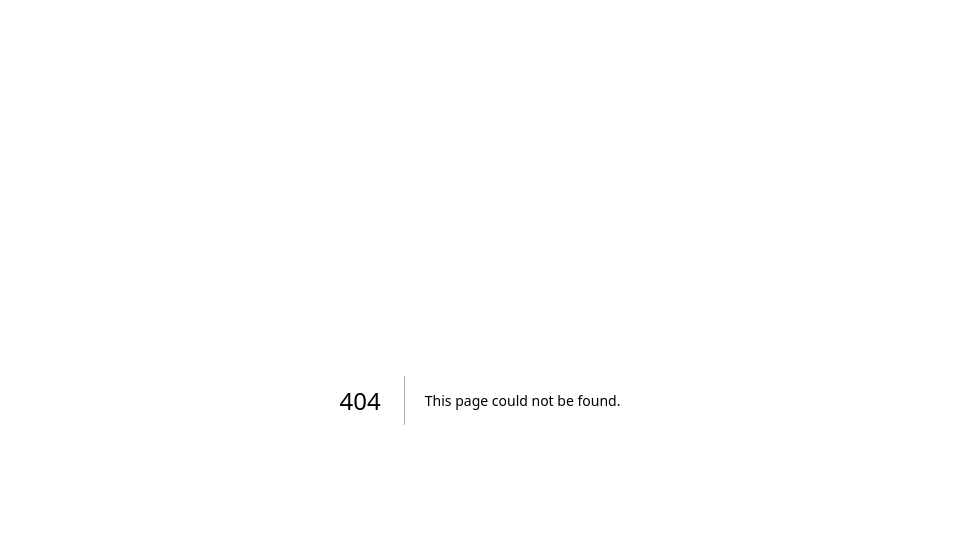
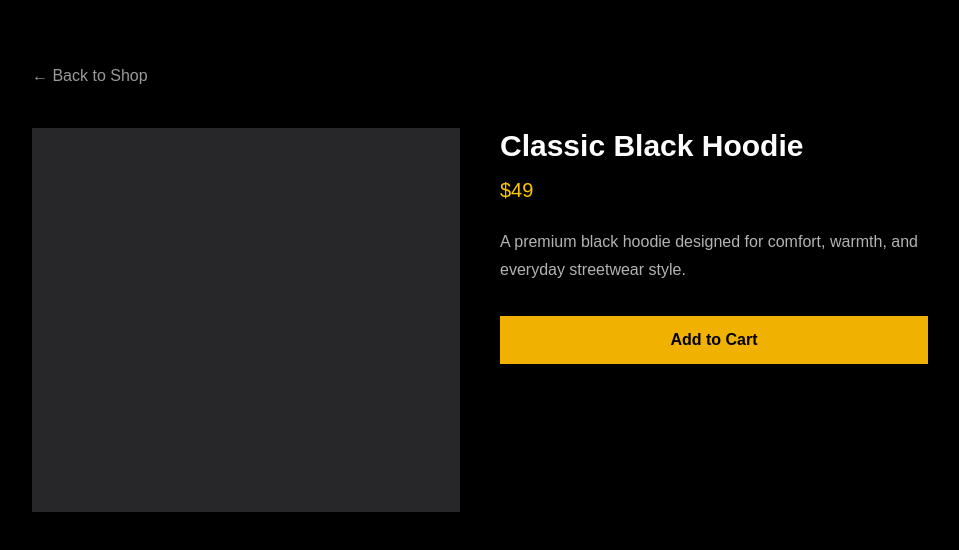
Before and after one commit to BMutee/veldicwear, a Next.js app: page /product/1 in a window 1280 px wide. Before the commit this address had no page. Shown: the top 550 px of the page, without its empty margins (160-1119 px from the left). Built offline with nearby package versions, Linux system fonts and the light colour scheme.

Commit message:
Add shopping cart with localStorage

```diff
--- /dev/null
+++ b/app/cart/page.tsx
@@ -0,0 +1,82 @@
+"use client";
+
+import { useEffect, useState } from "react";
+import Link from "next/link";
+import { CartItem, getCart, saveCart } from "@/lib/cart";
+
+export default function CartPage() {
+  const [cart, setCart] = useState<CartItem[]>([]);
+
+  useEffect(() => {
+    setCart(getCart());
+  }, []);
+
+  function removeItem(id: string) {
+    const updatedCart = cart.filter((item) => item.id !== id);
+    setCart(updatedCart);
+    saveCart(updatedCart);
+  }
+
+  const total = cart.reduce((sum, item) => {
+    return (
+      sum + Number(item.price.replace("$", "")) * item.quantity
+    );
+  }, 0);
+
+  return (
+    <main className="min-h-screen bg-black px-6 py-16 text-white">
+      <div className="mx-auto max-w-4xl">
+        <h1 className="text-4xl font-bold">Shopping Cart</h1>
+
+        {cart.length === 0 ? (
+          <p className="mt-8 text-white/60">Your cart is empty.</p>
+        ) : (
+          <>
+            <div className="mt-8 space-y-6">
+              {cart.map((item) => (
+                <div
+                  key={item.id}
+                  className="flex items-center justify-between border-b border-white/10 pb-4"
+                >
+                  <div>
+                    <h2 className="text-xl font-semibold">
+                      {item.name}
+                    </h2>
+
+                    <p className="text-white/60">
+                      {item.price}
+                    </p>
+
+                    <p className="text-yellow-400">
+                      Quantity: {item.quantity}
+                    </p>
+                  </div>
+
+                  <button
+                    onClick={() => removeItem(item.id)}
+                    className="rounded bg-red-600 px-4 py-2 hover:bg-red-500"
+                  >
+                    Remove
+                  </button>
+                </div>
+              ))}
+            </div>
+
+            <div className="mt-10 border-t border-white/10 pt-6">
+              <h2 className="text-2xl font-bold">
+                Total: ${total}
+              </h2>
+            </div>
+          </>
+        )}
+
+        <Link
+          href="/shop"
+          className="mt-8 inline-block text-yellow-400 hover:text-yellow-300"
+        >
+          ← Continue Shopping
+        </Link>
+      </div>
+    </main>
+  );
+}
--- /dev/null
+++ b/app/product/[id]/page.tsx
@@ -0,0 +1,69 @@
+"use client";
+import { addToCart } from "@/lib/cart";
+import Link from "next/link";
+
+type Product = {
+  id: string;
+  name: string;
+  price: string;
+  description: string;
+};
+
+import { products } from "@/lib/products";
+
+
+export default async function ProductPage({
+  params,
+}: {
+  params: Promise<{ id: string }>;
+}) {
+  const { id } = await params;
+
+  const product = products.find((p) => p.id === id);
+
+  if (!product) {
+    return (
+      <main className="min-h-screen bg-black text-white flex flex-col items-center justify-center">
+        <h1 className="text-2xl font-bold">Product not found</h1>
+
+        <Link href="/shop" className="mt-4 text-yellow-400">
+          Go back to shop →
+        </Link>
+      </main>
+    );
+  }
+
+  return (
+    <main className="min-h-screen bg-black text-white px-6 py-16">
+      <div className="mx-auto max-w-4xl">
+        <Link href="/shop" className="text-white/60 hover:text-white">
+          ← Back to Shop
+        </Link>
+
+        <div className="mt-10 grid gap-10 md:grid-cols-2">
+          <div className="h-96 w-full bg-zinc-800" />
+
+          <div>
+            <h1 className="text-3xl font-bold">{product.name}</h1>
+
+            <p className="mt-3 text-xl text-yellow-400">
+              {product.price}
+            </p>
+
+            <p className="mt-6 text-white/70 leading-7">
+              {product.description}
+            </p>
+
+
+           <button
+  onClick={() => addToCart(product)}
+  className="mt-8 w-full bg-yellow-500 py-3 text-black font-semibold hover:bg-yellow-400 transition"
+>
+  Add to Cart
+</button>
+          </div>
+        </div>
+      </div>
+    </main>
+  );
+}
--- a/app/shop/page.tsx
+++ b/app/shop/page.tsx
@@ -1,37 +1,7 @@
+
+
+import { products } from "@/lib/products";
 import Link from "next/link";
-
-const products = [
-  {
-    id: 1,
-    name: "Classic Black Hoodie",
-    price: "$49",
-  },
-  {
-    id: 2,
-    name: "Minimal White Tee",
-    price: "$29",
-  },
-  {
-    id: 3,
-    name: "Urban Street Jacket",
-    price: "$89",
-  },
-  {
-    id: 4,
-    name: "Premium Sweatpants",
-    price: "$39",
-  },
-  {
-    id: 5,
-    name: "Oversized Tee",
-    price: "$25",
-  },
-  {
-    id: 6,
-    name: "Luxury Hoodie",
-    price: "$59",
-  },
-];
 
 export default function ShopPage() {
   return (
--- /dev/null
+++ b/lib/cart.ts
@@ -0,0 +1,30 @@
+import { Product } from "./products";
+
+const CART_KEY = "cart";
+
+export type CartItem = Product & {
+  quantity: number;
+};
+
+export function getCart(): CartItem[] {
+  if (typeof window === "undefined") return [];
+  return JSON.parse(localStorage.getItem(CART_KEY) || "[]");
+}
+
+export function saveCart(cart: CartItem[]) {
+  localStorage.setItem(CART_KEY, JSON.stringify(cart));
+}
+
+export function addToCart(product: Product) {
+  const cart = getCart();
+
+  const existing = cart.find((item) => item.id === product.id);
+
+  if (existing) {
+    existing.quantity += 1;
+  } else {
+    cart.push({ ...product, quantity: 1 });
+  }
+
+  saveCart(cart);
+}
--- /dev/null
+++ b/lib/products.ts
@@ -0,0 +1,30 @@
+export type Product = {
+  id: string;
+  name: string;
+  price: string;
+  description: string;
+};
+
+export const products: Product[] = [
+  {
+    id: "1",
+    name: "Classic Black Hoodie",
+    price: "$49",
+    description:
+      "A premium black hoodie designed for comfort, warmth, and everyday streetwear style.",
+  },
+  {
+    id: "2",
+    name: "Minimal White Tee",
+    price: "$29",
+    description:
+      "Clean, minimal white t-shirt made from soft cotton for daily wear.",
+  },
+  {
+    id: "3",
+    name: "Urban Street Jacket",
+    price: "$89",
+    description:
+      "A bold street-style jacket built for modern urban fashion.",
+  },
+];
```
